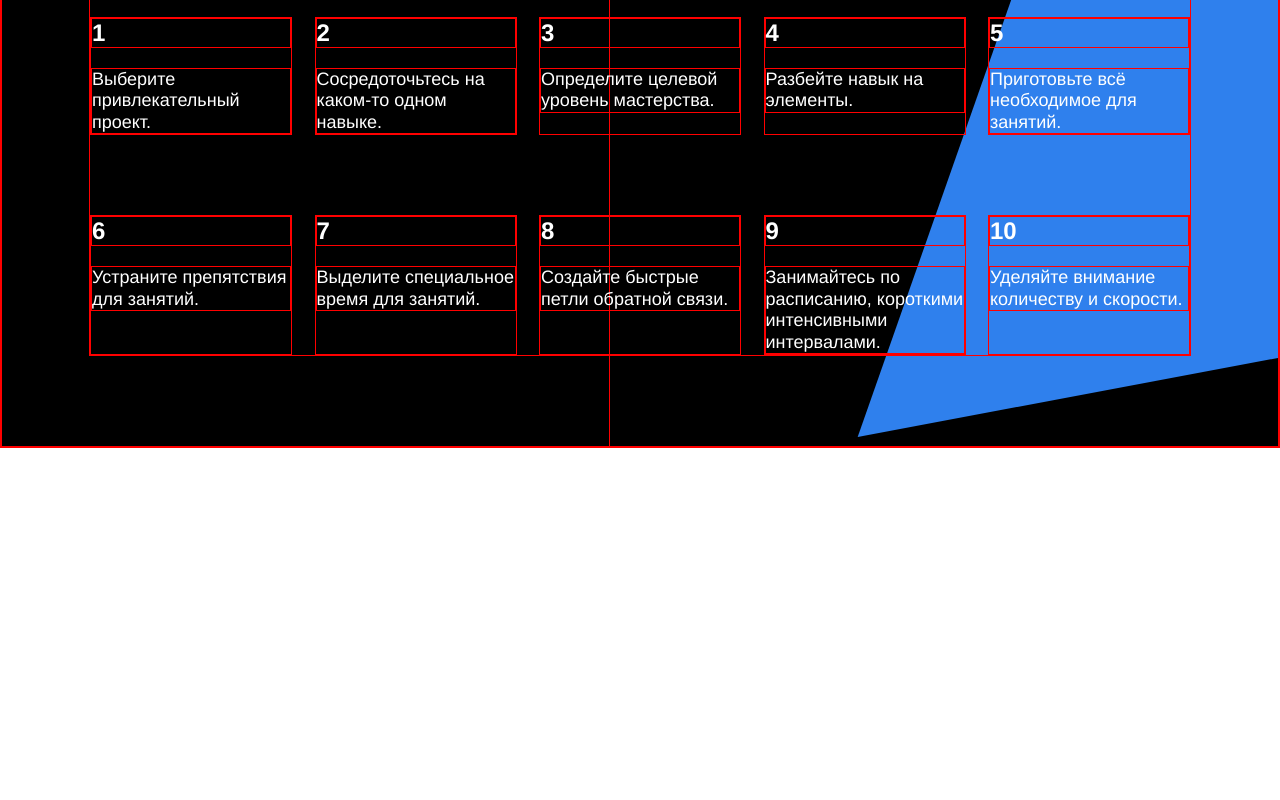
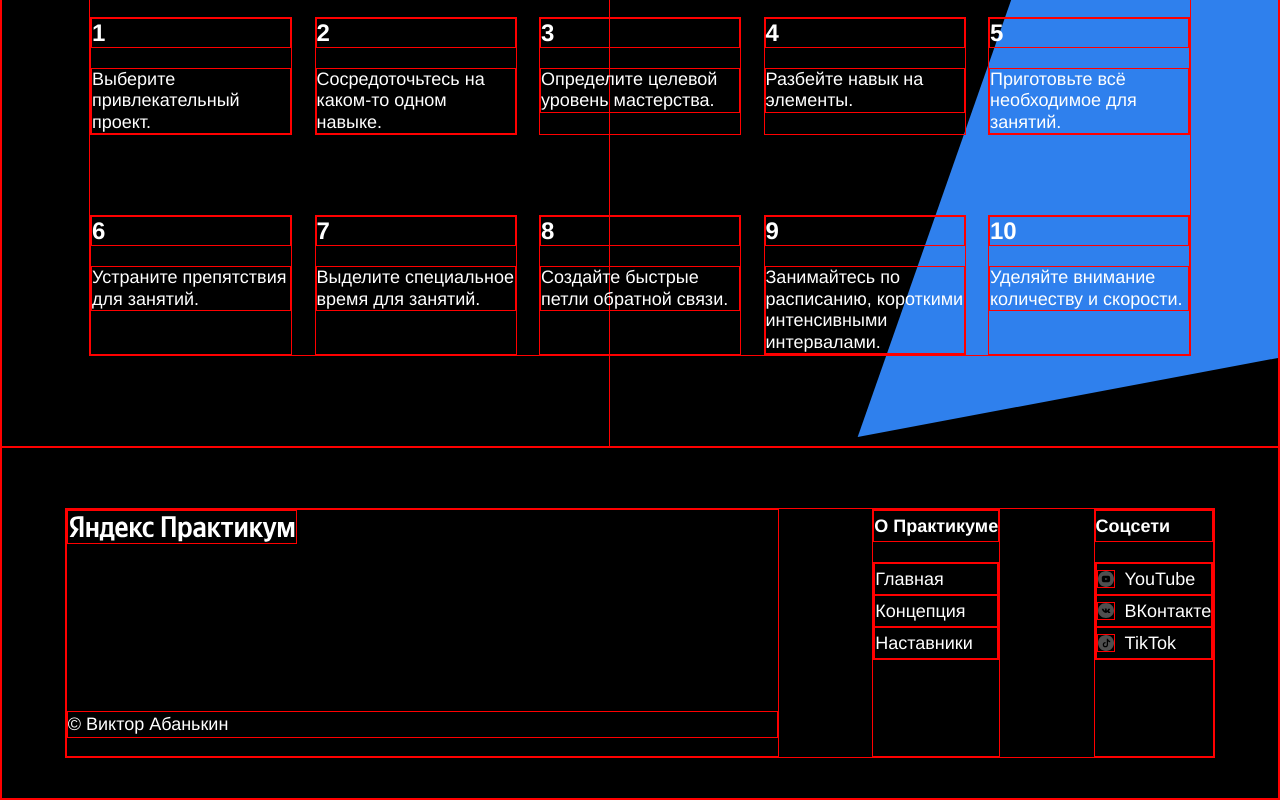
Before and after one commit to alebedev85/how-to-learn, a plain HTML site: page index.html in a window 1280 px wide. Shown: the part 3218-4018 px from the top of the page. Before the commit the page ends 3666 px from the top, so only its background shows below. Drawn offline with Linux system fonts and the light colour scheme.

Commit message:
добавил Footer

```diff
--- a/index.html
+++ b/index.html
@@ -134,6 +134,36 @@
         </div>
         <div class="triangl border"></div>
       </section>
+      <section class="footer border">
+        <div class="footer__columns border">
+          <div class="footer__column__content_copyright border">
+            <div class="logo logo_place_footer border"></div>
+            <p class="footer__author border">&copy; Виктор Абанькин</p>
+          </div>
+          <div class="footer__column__content_info border">
+            <h1 class="footer__column-heading border">О Практикуме</h1>
+            <div class="footer__column-links border">
+              <a class="footer__column-link border" href="#">Главная</a>
+              <a class="footer__column-link border" href="#">Концепция</a>
+              <a class="footer__column-link border" href="#">Наставники</a>
+            </div>
+          </div>
+          <div class="footer__column__content_social border">
+            <h1 class="footer__column-heading border">Соцсети</h1>
+            <div class="footer__column-links border">
+              <a class="footer__column-link border" href="#">
+                <div class="footer_social-icon border"><img src="./images/youtube-icon.svg" alt="icon"></div>YouTube
+              </a>
+              <a class="footer__column-link border" href="#">
+                <div class="footer_social-icon border"><img src="./images/vk_color_white.svg" alt="icon"></div>ВКонтакте
+              </a>
+              <a class="footer__column-link border" href="#">
+                <div class="footer_social-icon border"><img src="./images/tiktok-icon.svg" alt="icon"></div>TikTok
+              </a>
+            </div>
+          </div>
+        </div>
+      </section>
     </main>
   </div>
 </body>
--- a/styles/style.css
+++ b/styles/style.css
@@ -275,5 +275,73 @@
   position: absolute;
   top: 0;
   right: -210px;
+}
+
+/*Footer*/
+.footer {
+  min-height: 350px;
+  display: flex;
+  justify-content: center;
+  background-color: black;
+  color: white;
+}
+
+.footer__columns {
+  margin-top: 60px;
+  margin-bottom: 40px;
+  width: 90%;
+  display: flex;
+  flex-direction: row;
+  justify-content: space-between;
+}
+
+.footer__column__content_copyright {
+  display: flex;
+  flex-direction: column;
+  justify-content: space-between;
+  flex-basis: 711px;
+}
+
+.logo_place_footer {
+  background-image: url(../images/logo_place_footer.svg);
+}
+
+.footer__author {
+  display: inline-flex;
+  margin: 18px 0 18px;
+  line-height: 25px;
+  font-size: 18px;
+  font-weight: normal;
+}
+
+.footer__column-heading {
+  margin: 0;
+  line-height: 30px;
+  font-size: 18px;
+  font-weight: 600;
+}
+
+.footer__column-links {
+  margin: 20px 0 16px;
+  display: flex;
+  flex-direction: column;
 
 }
+
+.footer__column-link {
+  display: flex;
+  flex-direction: row;
+  text-decoration: none;
+  line-height: 30px;
+  font-size: 18px;
+  font-weight: normal;
+  color: white;
+  align-items: center;
+}
+
+.footer_social-icon {
+  width: 16px;
+  height: 16px;
+  margin-right: 10px;
+  display: flex;
+}
```
